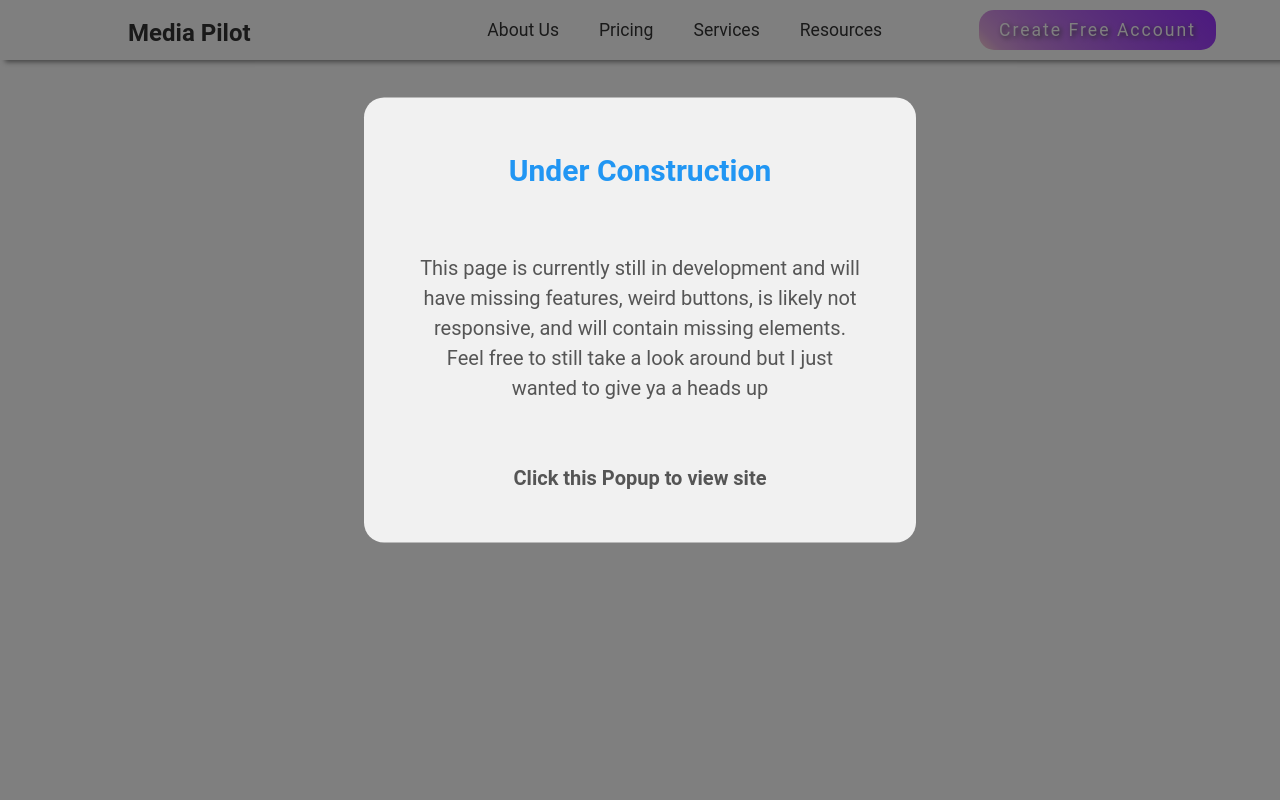
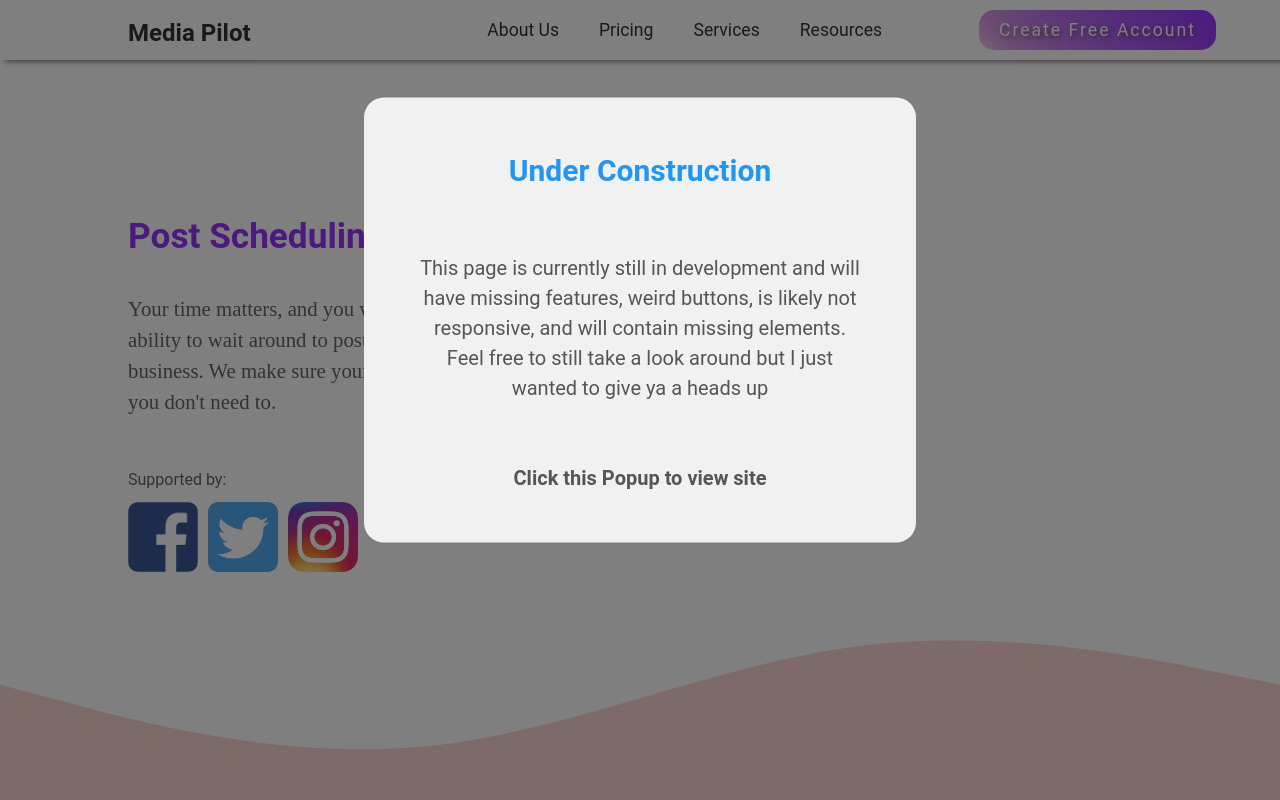
Before and after one commit to JonLev03-hub/Media-Pilot, a React (Create React App) app: page /Services in a window 1280 px wide. Shown: the top 800 px of the page. Built offline with nearby package versions, Linux system fonts and the light colour scheme.

Commit message:
added services and 404 page

```diff
--- a/src/components/IconBar/IconBar.js
+++ b/src/components/IconBar/IconBar.js
@@ -1,24 +1,27 @@
 import Styles from "./IconBar.module.css";
-export default function IconBar() {
+export default function IconBar(props) {
+  if (!props.supportedBy) {
+    var supportedBy = [
+      "Facebook",
+      "Twitter",
+      "Instagram",
+      "linkedin",
+      "pintrest",
+    ];
+  } else {
+    var supportedBy = props.supportedBy;
+  }
   return (
     <div className={Styles.container}>
-      <p>We Support: </p>
+      <p>Supported by: </p>
       <ul className={Styles.list}>
-        <li>
-          <img src="./icons/instagram.png"></img>
-        </li>
-        <li>
-          <img src="./icons/facebook.png"></img>
-        </li>
-        <li>
-          <img src="./icons/pintrest.png"></img>
-        </li>
-        <li>
-          <img src="./icons/twitter.png"></img>
-        </li>
-        <li>
-          <img src="./icons/linkedin.png"></img>
-        </li>
+        {supportedBy.map((item) => {
+          return (
+            <li>
+              <img alt={item} key={item} src={`./icons/${item}.png`}></img>
+            </li>
+          );
+        })}
       </ul>
     </div>
   );
--- a/src/components/IconBar/IconBar.module.css
+++ b/src/components/IconBar/IconBar.module.css
@@ -1,21 +1,22 @@
 .container {
     color:rgb(101, 101, 101);
     margin-top:50px;
+    text-align: left;
 }
 .list {
     list-style: none;
     height:70px;
     margin-top:10px;
-    display: flex;
+    display: block;
     justify-content: space-between;
-    width:80%;
+    width:100%;
 }
 .list li {
     display:inline-block;
-    width: 15vw;
-    height: 15vw;
     max-width:70px;
     max-height:70px;
+    margin-right:10px;
+    width:15%;
 }
 .list img {
     width:100%;
--- a/src/pages/Landing/About.module.css
+++ b/src/pages/Landing/About.module.css
@@ -20,6 +20,9 @@
 .section:nth-child(3) {
     background-color: #fdd4d4;
     padding-bottom:100px;
+}
+.section:nth-last-child(1) {
+    padding-bottom: 100px;
 }
 
 .sectionTopWave {
--- a/src/pages/Landing/Services.js
+++ b/src/pages/Landing/Services.js
@@ -1,2 +1,110 @@
 import Styles from "./Services.module.css";
-export default function Services() {}
+import IconBar from "../../components/IconBar/IconBar";
+export default function Services() {
+  return (
+    <>
+      <section className={Styles.section}>
+        <div className={Styles.containerHalf}>
+          <h3 className={Styles.h3}>Post Scheduling</h3>
+          <p className={Styles.p}>
+            Your time matters, and you wont always have the ability to wait
+            around to post at the best time for your business. We make sure your
+            posts go out on time so you don't need to.
+          </p>
+          <IconBar supportedBy={["Facebook", "Twitter", "Instagram"]} />
+        </div>
+        <div className={Styles.containerHalfImg}></div>
+      </section>
+      <section className={Styles.section}>
+        <svg
+          xmlns="http://www.w3.org/2000/svg"
+          viewBox="0 0 1440 320"
+          className={Styles.sectionTopWave}
+        >
+          <path
+            fill="#fdd4d4"
+            fill-opacity="1"
+            d="M0,192L80,213.3C160,235,320,277,480,261.3C640,245,800,171,960,149.3C1120,128,1280,160,1360,176L1440,192L1440,320L1360,320C1280,320,1120,320,960,320C800,320,640,320,480,320C320,320,160,320,80,320L0,320Z"
+          ></path>
+        </svg>
+        <div className={Styles.containerHalfImg}></div>
+        <div className={Styles.containerHalf}>
+          <h3 className={Styles.h3}>Post Time Suggestions</h3>
+          <p className={Styles.p}>
+            Picking the best time can be difficult. To make sure you can get the
+            most for the media you put online we are able to track your users
+            and suggest the best time to post.
+          </p>
+          <IconBar supportedBy={["Facebook", "Twitter", "Instagram"]} />
+        </div>
+      </section>
+      <section className={Styles.section}>
+        <div className={Styles.containerHalf}>
+          <h3 className={Styles.h3}>Hashtag suggestion</h3>
+          <p className={Styles.p}>
+            Making sure your posts are getting to the correct audience takes a
+            lot of trial and error, but thankfully Media Pilot can take control
+            for you and find new hashtags to use to ensure people get what they
+            are searching for.
+          </p>
+          <IconBar />
+        </div>
+        <div className={Styles.containerHalfImg}></div>
+      </section>
+      <section className={Styles.section}>
+        <svg
+          xmlns="http://www.w3.org/2000/svg"
+          viewBox="0 0 1440 320"
+          className={Styles.sectionBottomWave}
+        >
+          <path
+            fill="#FFFFFF"
+            fill-opacity="1"
+            d="M0,192L80,213.3C160,235,320,277,480,261.3C640,245,800,171,960,149.3C1120,128,1280,160,1360,176L1440,192L1440,320L1360,320C1280,320,1120,320,960,320C800,320,640,320,480,320C320,320,160,320,80,320L0,320Z"
+          ></path>
+        </svg>
+        <div className={Styles.containerHalfImg}></div>
+        <div className={Styles.containerHalf}>
+          <h3 className={Styles.h3}>Repost Suggestions</h3>
+          <p className={Styles.p}>
+            Online posts are made every second and to make sure that you are
+            able to keep up to date on the most recent ads related to your
+            business we can track other accounts and send you a feed of posts
+            that you may be interested in putting on your page aswell.
+          </p>
+          <IconBar
+            supportedBy={["Facebook", "Twitter", "Instagram", "pintrest"]}
+          />
+        </div>
+      </section>
+      <section className={Styles.section}>
+        <div className={Styles.containerHalf}>
+          <h3 className={Styles.h3}>
+            Reliable Analytics for
+            <br />
+            your business
+          </h3>
+          <p className={Styles.p}>
+            As your business grows your media will need to grow with it. That's
+            why we provide insights to what posts are making your business
+            known.
+          </p>
+          <IconBar />
+        </div>
+        <div className={Styles.containerHalfImg}></div>
+      </section>
+      <section className={Styles.section}>
+        <div className={Styles.containerHalfImg}></div>
+        <div className={Styles.containerHalf}>
+          <h3 className={Styles.h3}>Ad Management for your media</h3>
+          <p className={Styles.p}>
+            Managing ads across multiple platforms and tracking performance
+            takes time that youshouldnt need to spend. Media Pilot can guide
+            your ad campaigns and help you make the most of your paid ads.
+          </p>
+          <IconBar supportedBy={["Facebook", "Instagram"]} />
+        </div>
+      </section>
+    </>
+  );
+}
--- a/src/pages/Landing/Services.module.css
+++ b/src/pages/Landing/Services.module.css
@@ -0,0 +1,153 @@
+/* Section Code */
+.section {
+    width: 100vw;
+    margin: 0 auto;
+    display: flex;
+    position: relative;
+    flex-wrap: wrap;
+    justify-content: center;
+}
+
+.section:nth-child(1) {
+    min-height: 70vh;
+    padding-top: 150px;
+}
+
+.section:nth-child(2) {
+    padding-top: 100px;
+    background-color: #fdd4d4;
+    padding-bottom: 100px;
+}
+
+.section:nth-child(3) {
+    background-color: #fdd4d4;
+    padding-bottom: 100px;
+}
+.section:nth-last-child(1) {
+    padding-bottom:100px;
+}
+
+.sectionTopWave {
+    position: absolute;
+    top: -20vw;
+    width: 100vw;
+    z-index: -1;
+}
+
+.sectionBottomWave {
+    position: absolute;
+    top: -20vw;
+    width: 100vw;
+    z-index: 0;
+}
+
+/* Container code */
+.containerHalf,
+.containerHalfImg {
+    width: 40%;
+    position: relative;
+    min-height: 10px;
+    min-height: 300px;
+    display: inline-block;
+}
+
+/* Image css */
+#displayOne {
+    width: 400px;
+    border: 2px solid var(--color-grey);
+    border-radius: 10px;
+    margin-left: 30%;
+    margin-top: -10px;
+}
+
+/* Button css */
+.button {
+    display: inline-block;
+    text-align: center;
+    text-decoration: none;
+    padding: 0px 20px;
+    min-width: 175px;
+    height: 50px;
+    margin: 20px 20px 3px 0px;
+    background-color: transparent;
+    border: 2px solid var(--color-primary);
+    color: var(--color-primary);
+    font-size: 1.5rem;
+    border-radius: 10px;
+    transition: all 0.3s;
+}
+
+a.button {
+    padding-top: 10px;
+}
+
+.button:hover,
+.buttonInvert:hover {
+    background: linear-gradient(to right, hsl(270, 72%, 51%), var(--color-primary));
+    color: var(--color-grey);
+    cursor: pointer;
+    box-shadow: 2px 2px 5px #888888;
+    border-color: transparent;
+    opacity: 90%;
+}
+
+/* Header Css */
+.h1 {
+    font-size: 4.3rem;
+    color: transparent;
+    background: linear-gradient(to right, hsl(270, 100%, 60%), 10%, var(--color-primary));
+    background-clip: text;
+    flex-shrink: 0;
+}
+
+.h3 {
+    font-size: 2.2rem;
+    color: var(--color-primary);
+    max-width: 80vw;
+    margin-bottom: 30px;
+}
+
+/* Text Css */
+.p {
+    font-size: 1.3rem;
+    color: rgb(101, 101, 101);
+    font-family: 'Times New Roman', Times, serif;
+    width: 90%;
+}
+
+/* Media Queries */
+
+@media screen and (max-width: 900px) {
+    .containerHalf {
+        text-align: center;
+        display: flex;
+        flex-direction: column;
+        align-items: center;
+        width: 70vw;
+    }
+
+    #displayOne {
+        display: none;
+    }
+
+    .button {
+        width: 90%;
+        margin: 10px 0;
+    }
+
+    .p,
+    .h1,
+    .h3 {
+        text-align: center;
+    }
+}
+
+@media screen and (max-width: 700px) {
+    .h1 {
+        font-size: 2.5rem;
+    }
+
+    .h3 {
+        font-size: 1.4rem;
+    }
+}
```
Also changed, not shown: public/404.html (added, +11 -0 lines).
